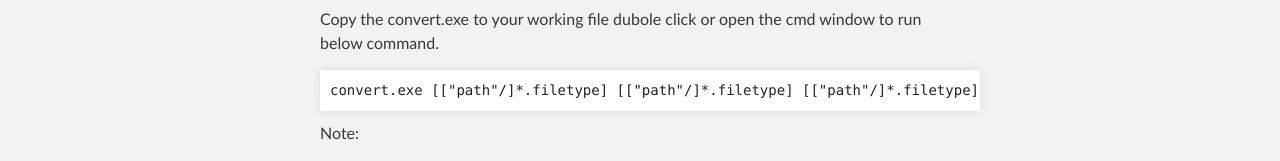
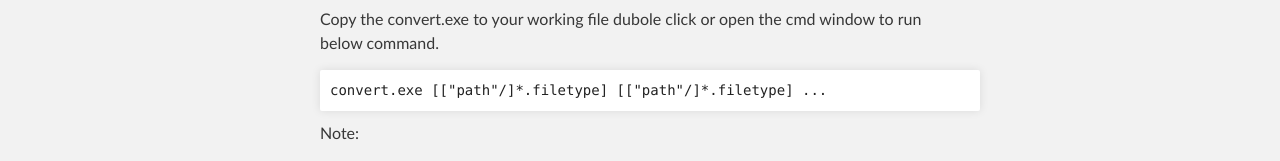
Before and after one commit to omni360/utf8toansi, a plain HTML site: page index.html in a window 1280 px wide. Shown: the part 470-631 px from the top of the page. Drawn offline with Linux system fonts and the light colour scheme.

Commit message:
Update index.html

```diff
--- a/index.html
+++ b/index.html
@@ -43,7 +43,7 @@
 <p>Copy the convert.exe to your working file dubole click or open the cmd window to run below command.</p>
 
 <pre>
-convert.exe [["path"/]*.filetype] [["path"/]*.filetype] [["path"/]*.filetype] ...
+convert.exe [["path"/]*.filetype] [["path"/]*.filetype] ...
 </pre>
 
 <p>Note:</p>
```
